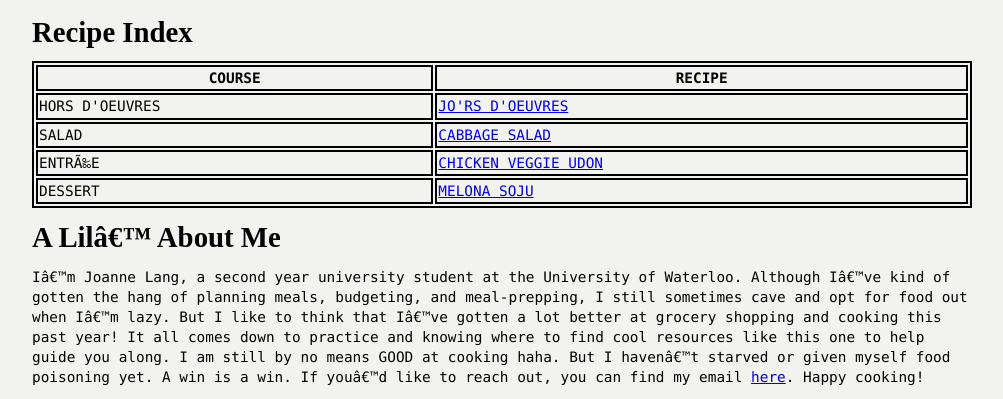
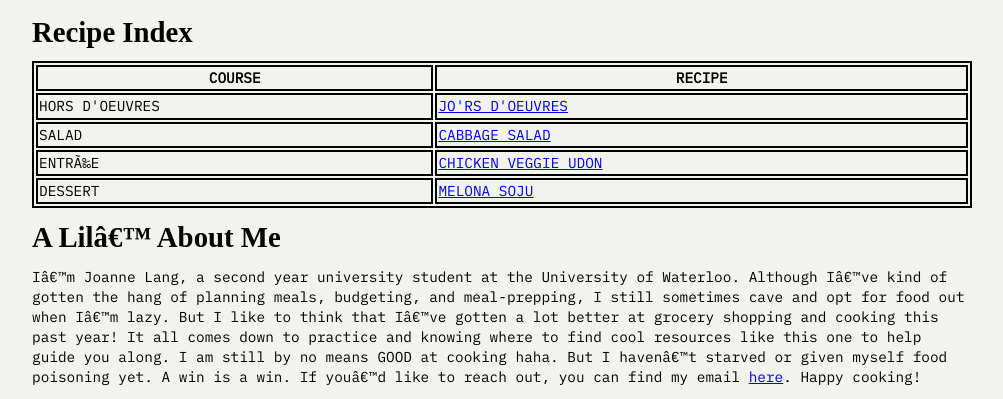
Before and after one commit to jo-langgg/jos-planet-home, a plain HTML site: page index.html in a window 1280 px wide. Shown: the part 1066-1465 px from the top of the page, without its empty margins (138-1141 px from the left). Drawn offline with Linux system fonts and the light colour scheme; a web font is replaced by a local one.

Commit message:
imported google ibm plex mono font

```diff
--- a/index.html
+++ b/index.html
@@ -3,6 +3,7 @@
   <head>
     <meta charset="utc-8">
     <title>Jo's Planet</title>
+    <link rel="stylesheet" href="https://fonts.googleapis.com/css?family=IBM+Plex+Mono">
     <!-- Made by Joanne Lang on December 10, 2024 -->
     <style>
       body {
```
